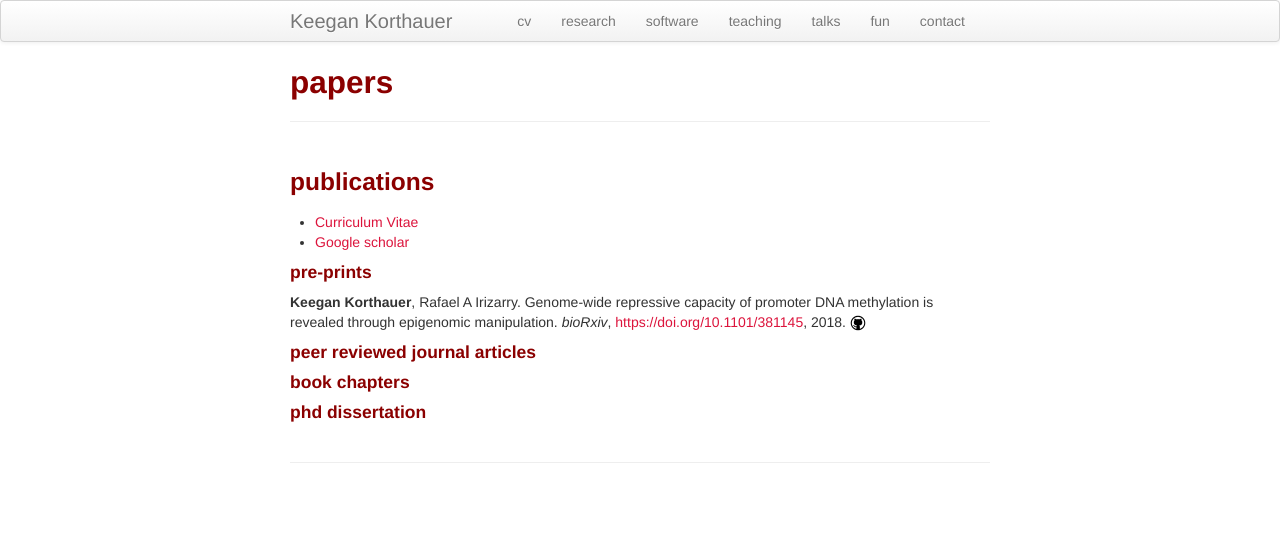
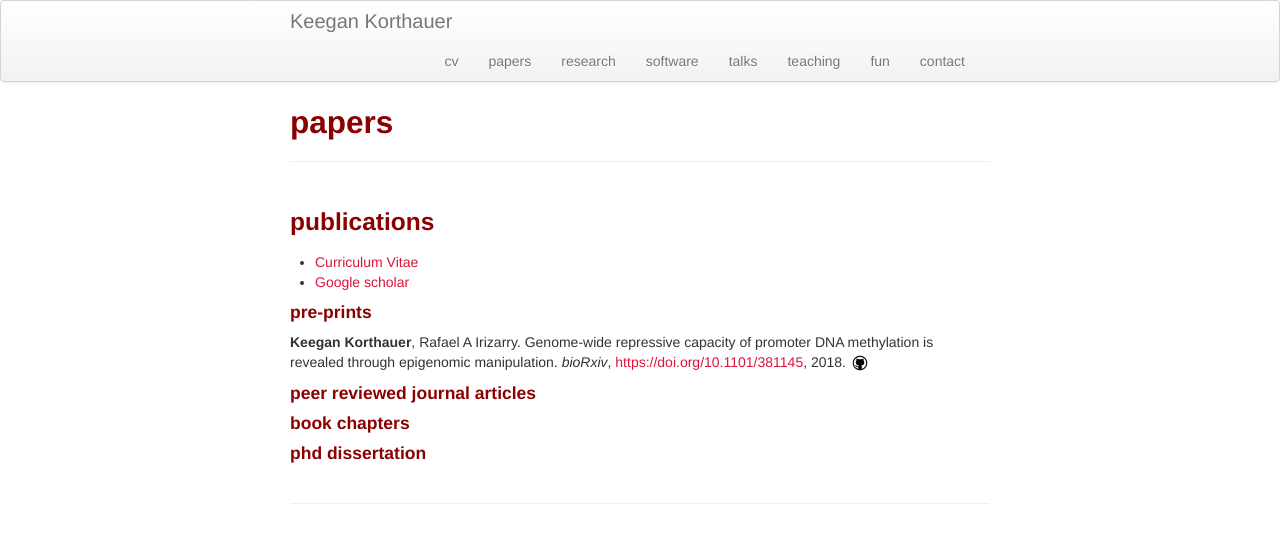
Before and after one commit to kdkorthauer/kdkorthauer.github.io, a Jekyll site: the page built from pages/papers.md, in a window 1280 px wide. Shown: the top 543 px of the page. Built offline with Jekyll 4.4.1, drawn with Linux system fonts in a browser that asks for light colours.

Commit message:
test paper link

```diff
--- a/_includes/themes/twitter/default.html
+++ b/_includes/themes/twitter/default.html
@@ -34,10 +34,11 @@
           <a class="brand" href="{{ HOME_PATH }}">{{ site.title }}</a>
             <ul class="nav">
               <li><a href="{{ BASE_PATH }}/cv-korthauer-academic.pdf">cv</a></li>
+              <li><a href="{{ BASE_PATH }}/pages/papers.html">papers</a></li>
               <li><a href="{{ BASE_PATH }}/pages/research.html">research</a></li>
               <li><a href="{{ BASE_PATH }}/pages/software.html">software</a></li>
+              <li><a href="{{ BASE_PATH }}/pages/talks.html">talks</a></li>
               <li><a href="{{ BASE_PATH }}/pages/teaching.html">teaching</a></li>
-              <li><a href="{{ BASE_PATH }}/pages/talks.html">talks</a></li>
               <li><a href="{{ BASE_PATH }}/pages/forfun.html">fun</a></li>
               <li><a href="{{ BASE_PATH }}/pages/contact.html">contact</a></li>
             </ul>
--- a/pages/papers.md
+++ b/pages/papers.md
@@ -21,7 +21,7 @@ title: papers
 
 #### pre-prints
 
-**Keegan Korthauer**, Rafael A Irizarry. Genome-wide repressive capacity of promoter DNA methylation is revealed through epigenomic manipulation. *bioRxiv*, [https://doi.org/10.1101/381145](https://doi.org/10.1101/381145), 2018. <img src="../assets/img/github.png">
+**Keegan Korthauer**, Rafael A Irizarry. Genome-wide repressive capacity of promoter DNA methylation is revealed through epigenomic manipulation. *bioRxiv*, [https://doi.org/10.1101/381145](https://doi.org/10.1101/381145), 2018. <a href="github.com/kdkorthauer/dmrseqPaper"><img src="../assets/img/github.png" title="GitHub logo"></a>
  <div data-badge-popover="right" data-badge-type="1" data-doi="https://doi.org/10.1101/381145" data-hide-no-mentions="true" class="altmetric-embed"></div>
 
 #### peer reviewed journal articles
```
